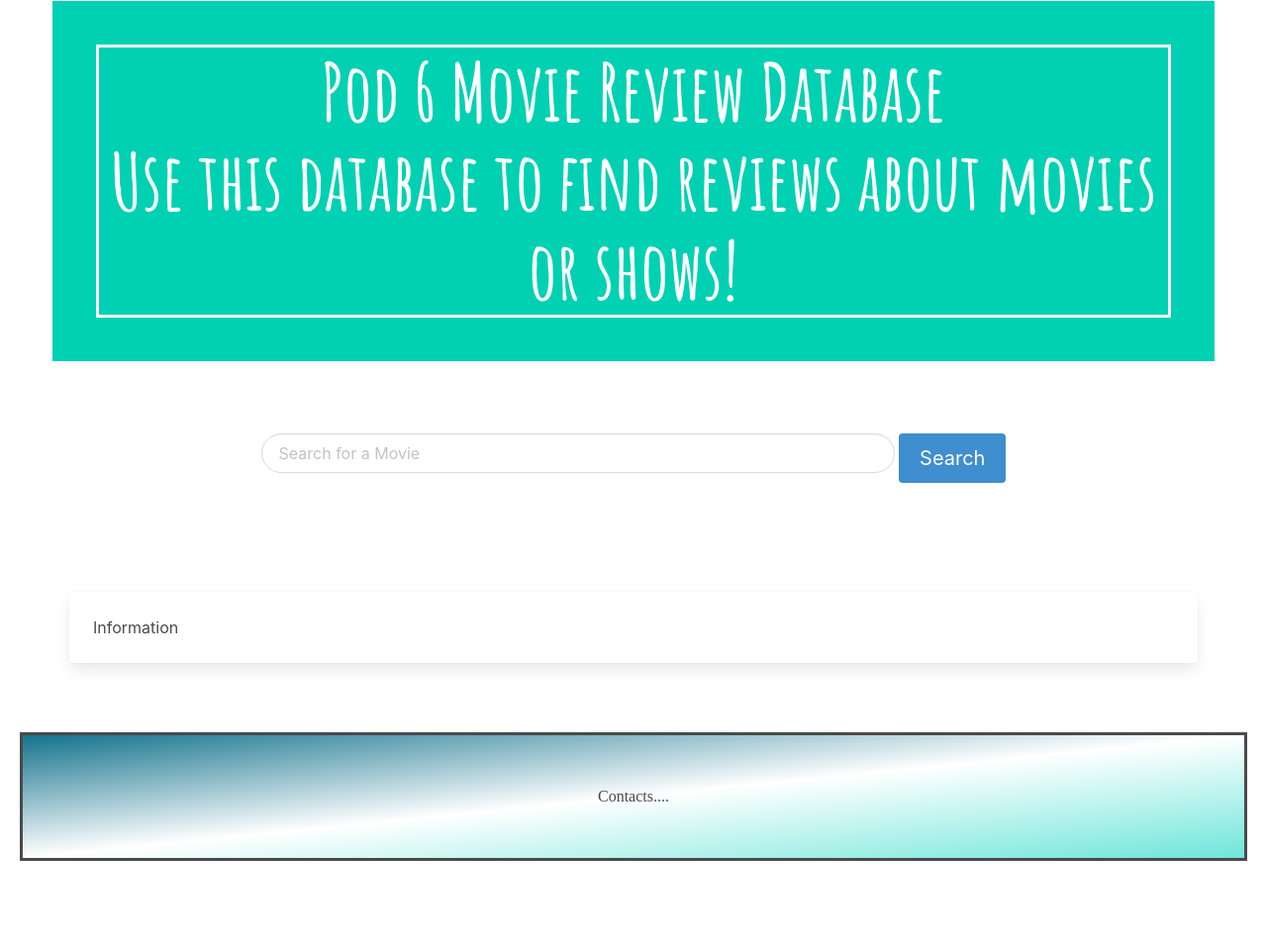
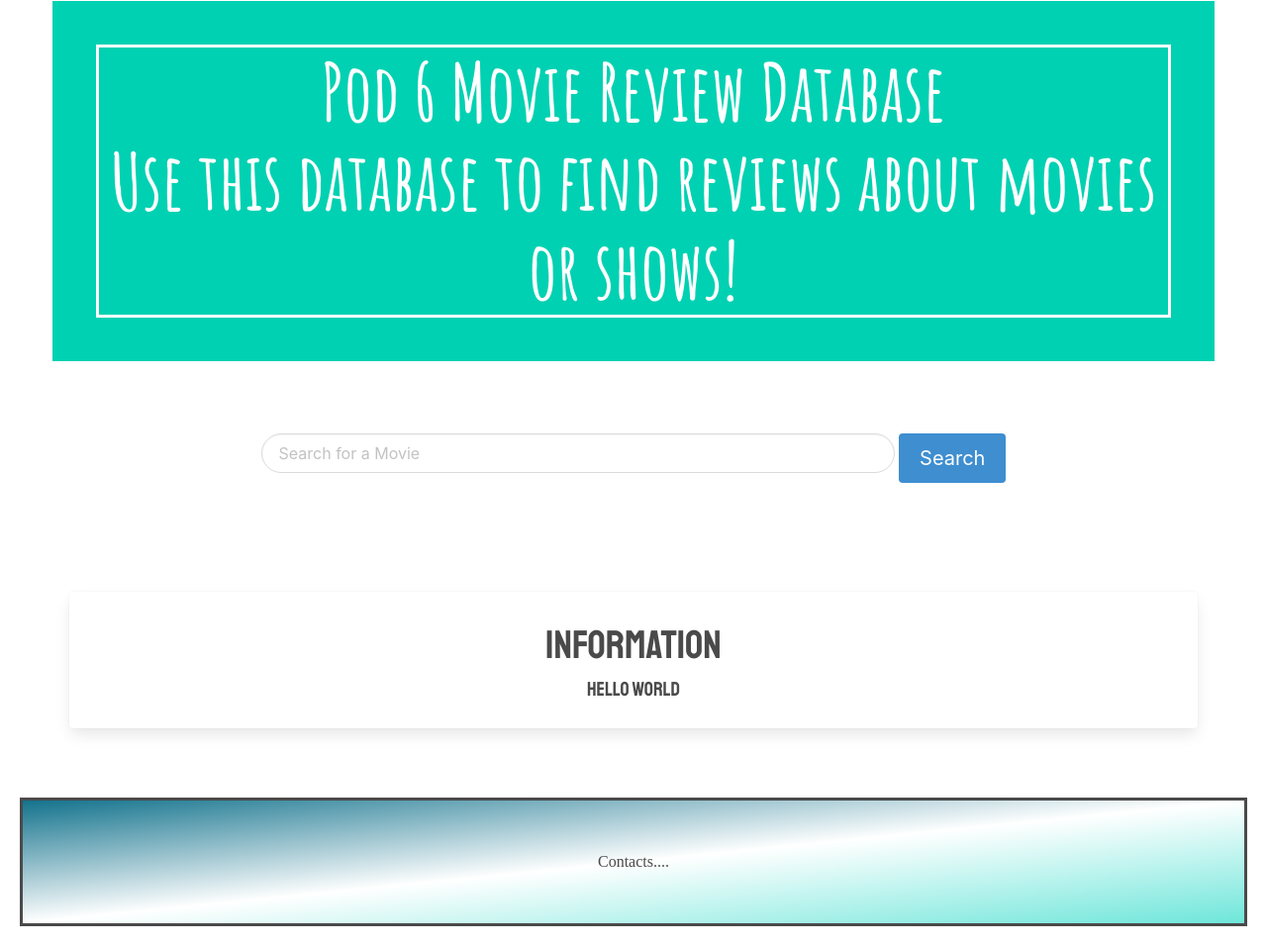
Before and after one commit to RSimer/P6MRDb, a plain HTML site: page index.html in a window 1280 px wide. Shown: the part 306-1262 px from the top of the page at 99% size. Before the commit the page ends 1196 px from the top, so only its background shows below. Drawn offline with nearby package versions, Linux system fonts and the light colour scheme; a web font is replaced by a local one.

Commit message:
added styling to information card, and created header for info card

```diff
--- a/index.html
+++ b/index.html
@@ -42,8 +42,10 @@
 
     <div class="card">
         <div class="card-content">
+            <h2> Information </h2>
             <div class="content">
-                Information
+                <!-- place users results here-->
+                hello world
             </div>
         </div>
     </div>
--- a/style.css
+++ b/style.css
@@ -93,3 +93,15 @@ p {
     border: solid;
     font-family: 'Mate SC', serif;
 }
+
+.content {
+    text-align: center;
+    font-family: 'Staatliches', cursive;
+    font-size: 20px;
+}
+
+h2 {
+    text-align: center;
+    font-family: 'Staatliches', cursive;
+    font-size: 40px;
+}
```
